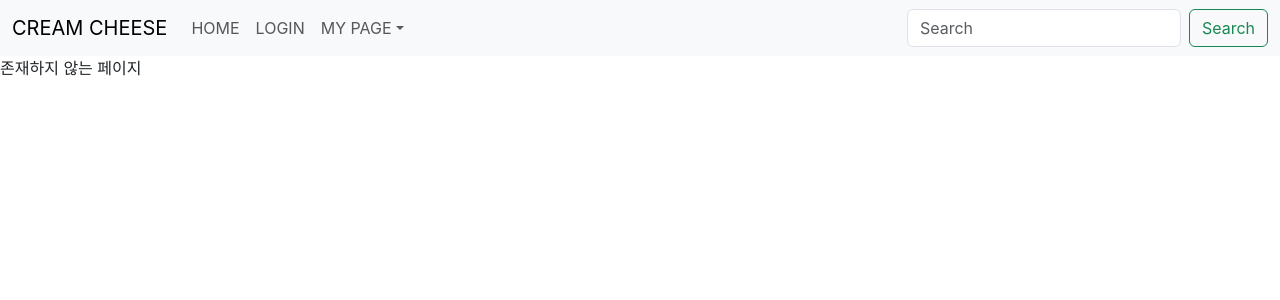
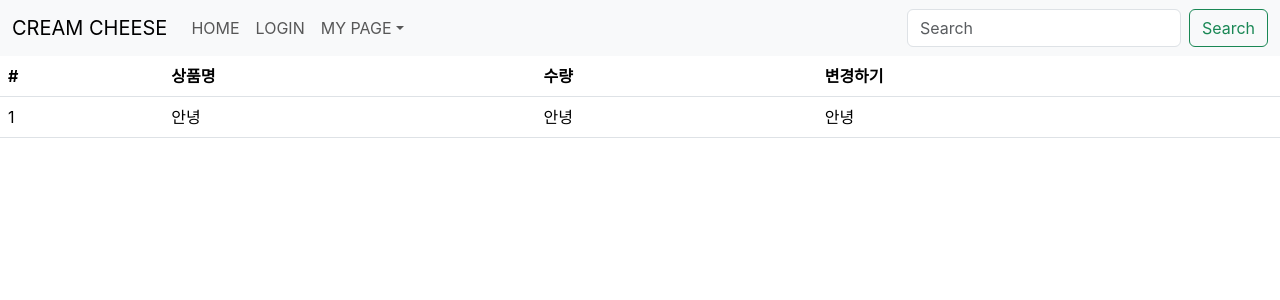
Before and after one commit to lsh7465/react-practice, a React (Create React App) app: page /cart in a window 1280 px wide. Shown: the top 300 px of the page. Built offline with nearby package versions, Linux system fonts and the light colour scheme.

Commit message:
Cart 페이지 생성

```diff
--- a/src/App.js
+++ b/src/App.js
@@ -7,9 +7,10 @@
 import { Routes, Route } from "react-router-dom";
 import data from "./data";
 import axios from "axios";
+import Cart from "./pages/Cart";
 
 function App() {
-  const [clothes,setClothes] = useState(data);
+  const [clothes, setClothes] = useState(data);
   console.log(clothes);
 
   return (
@@ -30,8 +31,8 @@
                     .get("https://codingapple1.github.io/shop/data2.json")
                     .then((result) => {
                       console.log(result.data);
-                      let copy = [...clothes, ...result.data]
-                      setClothes(copy)
+                      let copy = [...clothes, ...result.data];
+                      setClothes(copy);
                     })
                     .catch(() => {
                       console.log("실패");
@@ -46,6 +47,7 @@
         {/* 페이지 여러개 만들고싶으면 :URL파라미터 사용 */}
         <Route path="/detail/:id" element={<Detail clothes={clothes} />} />
         <Route path="*" element={<div>존재하지 않는 페이지</div>} />
+        <Route path="/cart" element={<Cart />} />
       </Routes>
     </div>
   );
--- a/src/components/Navigation.js
+++ b/src/components/Navigation.js
@@ -31,7 +31,13 @@
             </Nav.Link>
             <Nav.Link href="#action2">LOGIN</Nav.Link>
             <NavDropdown title="MY PAGE" id="navbarScrollingDropdown">
-              <NavDropdown.Item href="#action3">CART</NavDropdown.Item>
+              <NavDropdown.Item
+                onClick={() => {
+                  navigate("/cart");
+                }}
+              >
+                CART
+              </NavDropdown.Item>
               <NavDropdown.Item href="#action4">ORDER</NavDropdown.Item>
             </NavDropdown>
           </Nav>
--- /dev/null
+++ b/src/pages/Cart.js
@@ -0,0 +1,27 @@
+import React from "react";
+import { Table } from "react-bootstrap";
+
+const Cart = () => {
+  return (
+    <Table>
+      <thead>
+        <tr>
+          <th>#</th>
+          <th>상품명</th>
+          <th>수량</th>
+          <th>변경하기</th>
+        </tr>
+      </thead>
+      <tbody>
+        <tr>
+          <td>1</td>
+          <td>안녕</td>
+          <td>안녕</td>
+          <td>안녕</td>
+        </tr>
+      </tbody>
+    </Table>
+  );
+};
+
+export default Cart;
```
